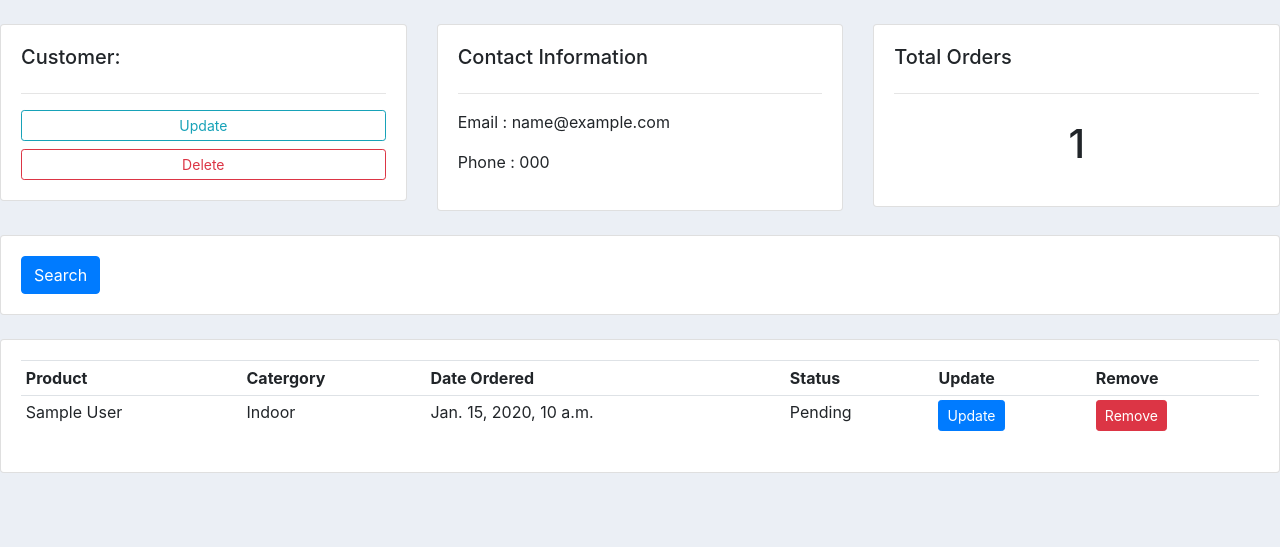
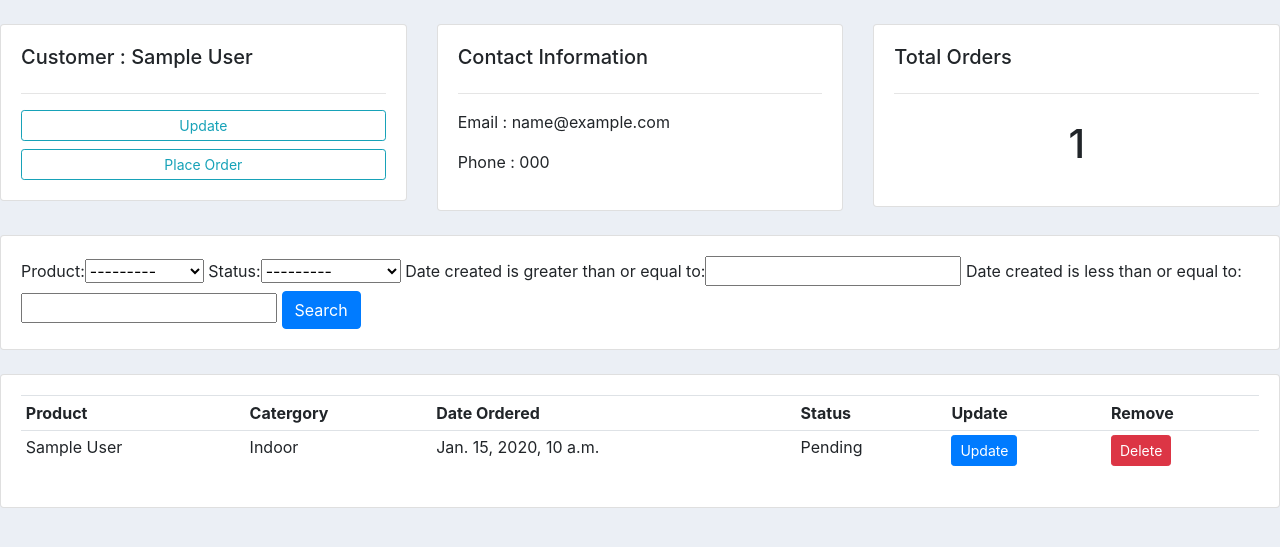
Before and after one commit to oderofrancis/crm, a Django app: page /customer/1/ in a window 1280 px wide. Shown: the part 76-623 px from the top of the page. Run offline with Django 3.2, Linux system fonts and the light colour scheme; tables that the repository leaves empty hold one stand-in row (values such as "Sample post"); some libraries are stand-ins or nearby versions.

Commit message:
upate files

```diff
--- /dev/null
+++ b/accounts/filters.py
@@ -0,0 +1,11 @@
+import django_filters
+from django_filters import DateFilter
+from .models import *
+
+class OrderFilter(django_filters.FilterSet):
+	start_date = DateFilter(field_name="date_created", lookup_expr="gte")
+	end_date = DateFilter(field_name="date_created", lookup_expr="lte")
+	class Meta:
+		model = Order
+		fields = '__all__'
+		exclude = ['customer','date_created']
--- a/accounts/models.py
+++ b/accounts/models.py
@@ -45,6 +45,7 @@
 	product = models.ForeignKey(Product,null=True,on_delete=models.SET_NULL)
 	date_created = models.DateTimeField(auto_now_add=True,null=True)
 	status = models.CharField(max_length=200, null=True,choices=STATUS)
+	# note = models.CharField(max_length=200, null=True)
 
 	def __str__(self):
-		return self.name
+		return self.product.name
--- a/accounts/templates/accounts/customer.html
+++ b/accounts/templates/accounts/customer.html
@@ -1,4 +1,6 @@
 {% extends 'accounts/main.html' %}
+
+% load crispy_forms_tags %}
 
 {% block content %}
 
@@ -7,10 +9,10 @@
 <div class="row">
 	<div class="col-md">
 		<div class="card card-body">
-			<h5>Customer:</h5>
+			<h5>Customer : {{customer.name}}</h5>
 			<hr>
 			<a class="btn btn-outline-info btn-sm btn-block" href="">Update</a>
-			<a class="btn btn-outline-danger btn-sm btn-block" href="">Delete</a>
+			<a class="btn btn-outline-info btn-sm btn-block" href="{% url 'create_order' customer.id %}">Place Order</a>
 		</div>
 	</div>
 
@@ -39,7 +41,7 @@
 	<div class="col">
 		<div class="card card-body">
 			<form method="get">
-
+				{{ myFilter.form}}
 				<button class="btn btn-primary" type="submit"> Search</button>
 			</form>
 		</div>
@@ -68,8 +70,8 @@
 					<td>{{order.product.category}}</td>
 					<td>{{order.date_created}}</td>
 					<td>{{order.status}}</td>
-					<td><a class="btn btn-sm btn-primary" href="">Update</a></td>
-					<td><a class="btn btn-sm btn-danger" href="">Remove</a></td>
+					<td><a class="btn btn-sm btn-primary" href="{% url 'update_order' order.id %}">Update</a></td>
+					<td><a class="btn btn-sm btn-danger"  href="{% url 'delete_order' order.id %}">Delete</a></td>
 				</tr>
 				{% endfor %}
 			</table>
--- a/accounts/templates/accounts/dashboard.html
+++ b/accounts/templates/accounts/dashboard.html
@@ -51,8 +51,8 @@
 					<td>{{order.product}}</td>
 					<td>{{order.date_created}}</td>
 					<td>{{order.status}}</td>
-					<td><a class="btn btn-sm btn-primary" href="">Update</a></td>
-					<td><a class="btn btn-sm btn-danger"  href="">Delete</a></td>
+					<td><a class="btn btn-sm btn-primary" href="{% url 'update_order' order.id %}">Update</a></td>
+					<td><a class="btn btn-sm btn-danger"  href="{% url 'delete_order' order.id %}">Delete</a></td>
 				</tr>
 				{% endfor %}
 
--- a/accounts/urls.py
+++ b/accounts/urls.py
@@ -6,5 +6,7 @@
     path('product/',product,name='product'),
     path('customer/<str:pk_test>/',customer,name='customer'),
 
-    path('create_order/',createOrder,name='create_order'),
+    path('create_order/<str:pk>/',createOrder,name='create_order'),
+    path('update_order/<str:pk>/',updateOrder,name='update_order'),
+    path('delete_order/<str:pk>/',deleteOrder,name='delete_order'),
 ]
--- a/accounts/views.py
+++ b/accounts/views.py
@@ -1,6 +1,7 @@
-from django.shortcuts import render
+from django.shortcuts import render,redirect
 from .models import *
 from .forms import *
+from .filters import OrderFilter
 
 # Create your views here.
 
@@ -36,14 +37,49 @@
 
 	orders_count = orders.count()
 
-	context = {'customer':customer,'orders':orders,'orders_count':orders_count}
+	myFilter = OrderFilter(request.GET,queryset=orders)
+	orders = myFilter.qs
+
+	context = {'customer':customer,'orders':orders,'orders_count':orders_count,
+				'myFilter':myFilter}
 
 	return render(request,'accounts/customer.html',context)
 
-def createOrder(request):
-
-	form = OrderForm()
+def createOrder(request,pk):
+	customer = Customer.objects.get(id=pk)
+	form = OrderForm(initial={'customer':customer})
+	if request.method == 'POST':
+		form = OrderForm(request.POST)
+		if form.is_valid():
+			form.save()
+			return redirect('/')
 
 	context = {'form':form}
 
 	return render(request, 'accounts/order_form.html',context)
+
+def updateOrder(request,pk):
+
+	order = Order.objects.get(id=pk)
+	form = OrderForm(instance=order)
+
+	if request.method == 'POST':
+		form = OrderForm(request.POST, instance=order)
+		if form.is_valid():
+			form.save()
+			return redirect('/')
+
+	context = {'form':form}
+
+	return render(request,'accounts/order_form.html',context)
+
+def deleteOrder(request,pk):
+	order = Order.objects.get(id=pk)
+	if request.method =='POST':
+		order.delete()
+		return redirect('/')
+
+
+	context = {'item':order}
+
+	return render(request, 'accounts/delete.html', context)
```
Also changed, not shown: accounts/templates/accounts/delete.html (added, +28 -0 lines), accounts/templates/accounts/order_form.html (+16 -5 lines), crm/settings.py (+8 -0 lines), accounts/migrations/0009_order_note.py (added), accounts/migrations/0010_remove_order_note.py (added).
